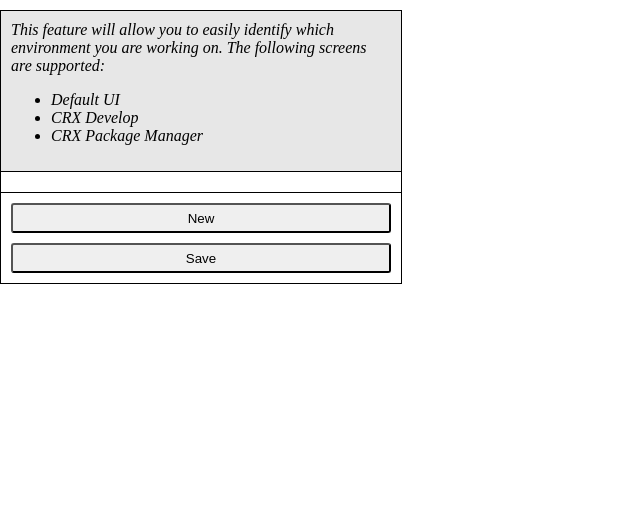
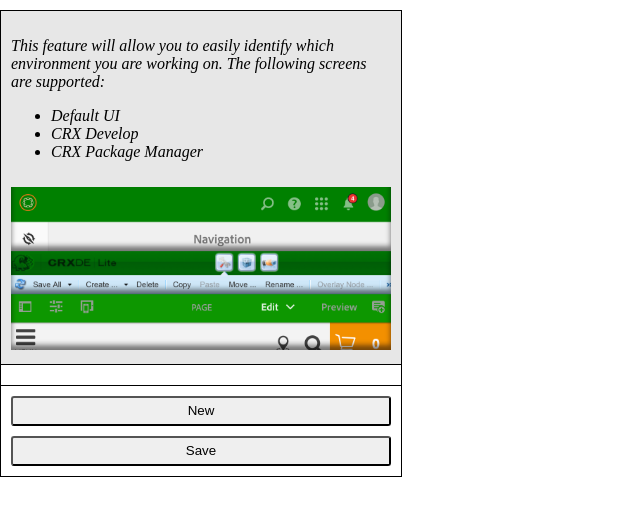
Before and after one commit to Jdruwe/aem-chrome-tools, a website built with webpack: page plugin-src/options/feature-environment-display.html in a window 1280 px wide. Shown: the whole page, without its empty margins (0-640 px from the left). Built offline with nearby package versions, Linux system fonts and the light colour scheme; no server answers; files whose address does not match are found by name.

Commit message:
Added extra illustrations

```diff
--- a/plugin-src/options/feature-environment-display.html
+++ b/plugin-src/options/feature-environment-display.html
@@ -7,13 +7,14 @@
 <body>
 <div class="feature" id="feature-environments">
     <div class="feature__description">
-        This feature will allow you to easily identify which environment you are working on. The following screens
-        are supported:
+        <p>This feature will allow you to easily identify which environment you are working on. The following screens
+            are supported:</p>
         <ul>
             <li>Default UI</li>
             <li>CRX Develop</li>
             <li>CRX Package Manager</li>
         </ul>
+        <img class="feature__illustration" src="environment-display.png">
     </div>
     <div class="feature__content">
         <div class="environments"></div>
--- a/plugin-src/options/feature.css
+++ b/plugin-src/options/feature.css
@@ -27,6 +27,11 @@
     background-color: #E7E7E7;
 }
 
+.feature__illustration {
+    margin-top: 10px;
+    max-width: 100%;
+}
+
 .feature__content {
     padding: 10px;
     border-top: 1px solid black;
--- a/webpack.config.js
+++ b/webpack.config.js
@@ -36,6 +36,7 @@
             {from: "./icons"},
             {from: "./plugin-src/options/**/*.css", flatten: true},
             {from: "./plugin-src/options/**/*.html", flatten: true},
+            {from: "./plugin-src/images/**/*", flatten: true},
         ])
     ],
     module: {
```
Also changed, not shown: plugin-src/options/feature-component-detail.html (+2 -1 lines), plugin-src/images/component-detail.gif (added), plugin-src/images/environment-display.png (added).
